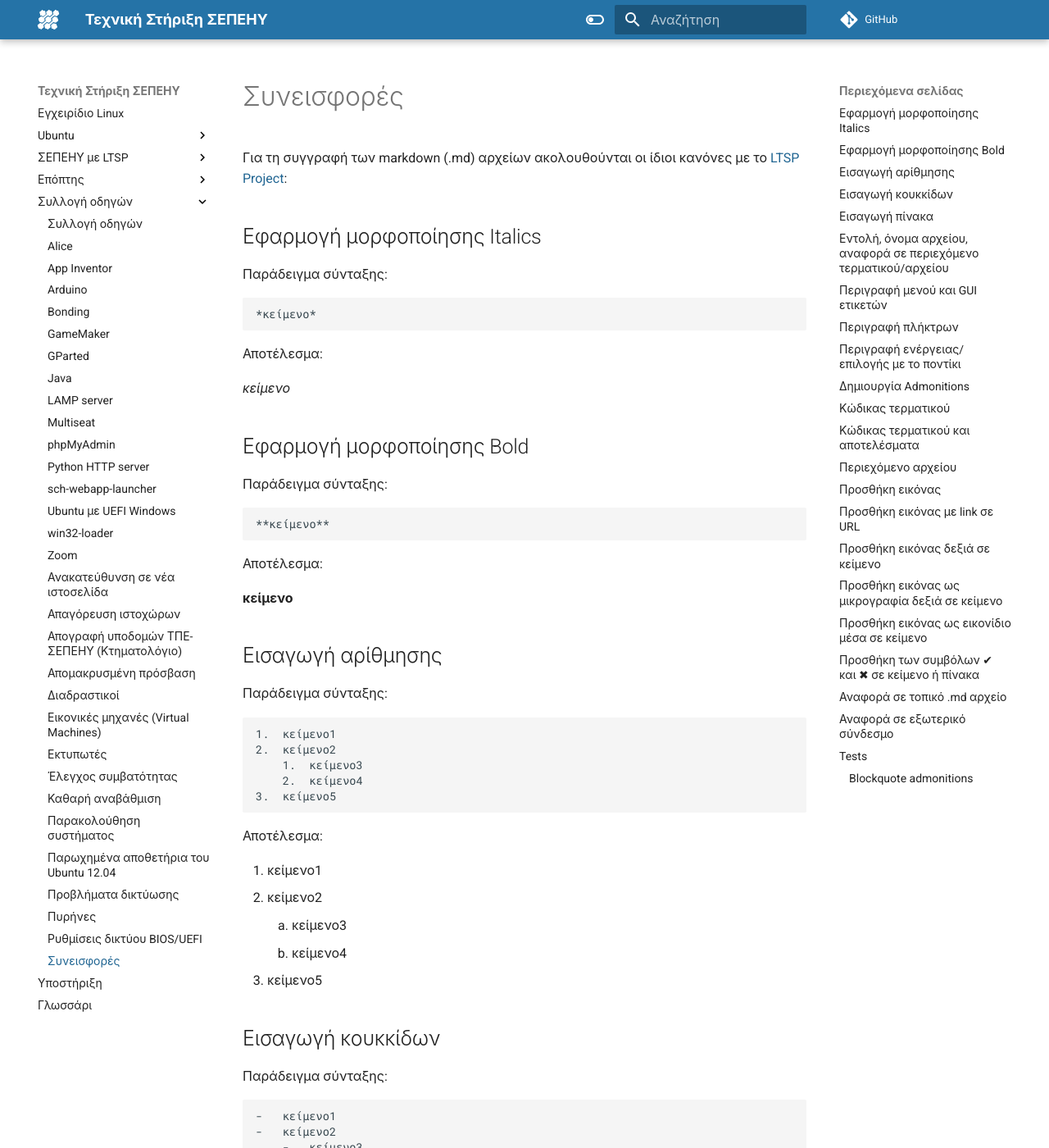
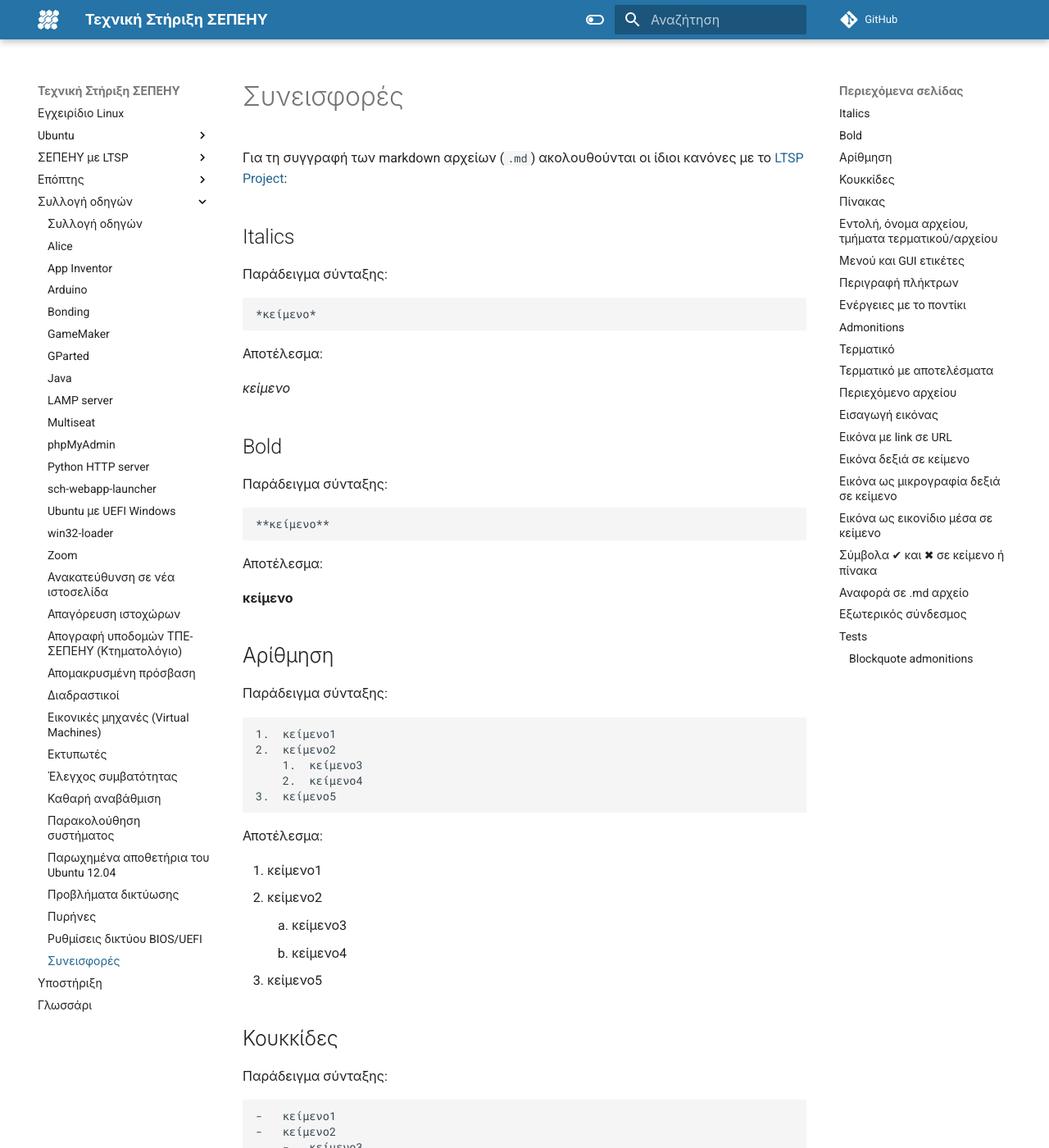
Before and after one commit to siahos/el.ltsp.org, an MkDocs documentation site: the page built from docs/guides/contributing/index.md, in a window 1280 px wide and 1400 px high. Shown: the whole window at 82% size. Built offline with MkDocs 1.6.1 and Material for MkDocs 9.7.7, drawn with Linux system fonts in a browser that asks for light colours; comment, search, counter and statistics services are not loaded; some of the changed text lies outside the part shown.

Commit message:
update contributing

````diff
--- a/docs/guides/contributing/index.md
+++ b/docs/guides/contributing/index.md
@@ -1,9 +1,9 @@
 # Συνεισφορές
 
-Για τη συγγραφή των markdown (.md) αρχείων ακολουθούνται
-οι ίδιοι κανόνες με το [LTSP Project](https://ltsp.org/advanced/markdown/):
+Για τη συγγραφή των markdown αρχείων (`.md`) ακολουθούνται οι ίδιοι κανόνες με
+το [LTSP Project](https://ltsp.org/advanced/markdown/):
 
-## Εφαρμογή μορφοποίησης Italics
+## Italics
 
 Παράδειγμα σύνταξης:
 
@@ -13,7 +13,7 @@
 
 *κείμενο*
 
-## Εφαρμογή μορφοποίησης Bold
+## Bold
 
 Παράδειγμα σύνταξης:
 
@@ -23,7 +23,7 @@
 
 **κείμενο**
 
-## Εισαγωγή αρίθμησης
+## Αρίθμηση
 
 Παράδειγμα σύνταξης:
 
@@ -41,7 +41,7 @@
     2.  κείμενο4
 3.  κείμενο5
 
-## Εισαγωγή κουκκίδων
+## Κουκκίδες
 
 Παράδειγμα σύνταξης:
 
@@ -71,7 +71,7 @@
     αρίθμηση/κουκκίδα περιέχει εικονα, θα πρέπει στο τέλος της συγκεκριμένης
     αρίθμησης/κουκκίδας να προσθέσετε το λεκτικό`{.clear}`.
 
-## Εισαγωγή πίνακα
+## Πίνακας
 
 Παράδειγμα σύνταξης:
 
@@ -99,7 +99,7 @@
         σύμβολο ditto mark: `〃`. Μπορείτε να το αντιγράψετε και από τον πίνακα
         του παραδείγματος.
 
-## Εντολή, όνομα αρχείου, αναφορά σε περιεχόμενο τερματικού/αρχείου
+## Εντολή, όνομα αρχείου, τμήματα τερματικού/αρχείου
 
     `εντολή` (όπου ` βάζουμε backticks)
 
@@ -111,7 +111,7 @@
 
 `gparted`
 
-## Περιγραφή μενού και GUI ετικετών
+## Μενού και GUI ετικέτες
 
     ***κείμενο*** ▸
 
@@ -139,7 +139,7 @@
 
 **`Alt`**+**`Ctrl`**+**`T`**
 
-## Περιγραφή ενέργειας/επιλογής με το ποντίκι
+## Ενέργειες με το ποντίκι
 
 1.  Όταν συνδιάζεται με πλήκτρο:
 
@@ -159,7 +159,7 @@
 
 3.  Σε διαφορετική περίπτωση ΔΕΝ είναι απαραίτητη κάποια μορφοποίηση.
 
-## Δημιουργία Admonitions
+## Admonitions
 
 Παράδειγμα σύνταξης:
 
@@ -190,7 +190,7 @@
 
         `!!! tip clear "Συμβουλή"`
 
-## Κώδικας τερματικού
+## Τερματικό
 
 Παράδειγμα σύνταξης:
 
@@ -204,7 +204,7 @@
 εδώ γράφουμε τις εντολές
 ```
 
-## Κώδικας τερματικού και αποτελέσματα
+## Τερματικό με αποτελέσματα
 
 Παράδειγμα σύνταξης:
 
@@ -242,7 +242,7 @@ $ μπορούμε να χρησιμοποιήσουμε το $
 του αρχείου
 ```
 
-## Προσθήκη εικόνας
+## Εισαγωγή εικόνας
 
 Παράδειγμα σύνταξης:
 
@@ -252,7 +252,7 @@ $ μπορούμε να χρησιμοποιήσουμε το $
 
 ![synaptic.png](synaptic.png)
 
-## Προσθήκη εικόνας με link σε URL
+## Εικόνα με link σε URL
 
 Παράδειγμα σύνταξης:
 
@@ -262,7 +262,7 @@ $ μπορούμε να χρησιμοποιήσουμε το $
 
 [![](synaptic.png)](https://ts.sch.gr/docs/linux/ubuntu/software/#χρήση-του-synaptic)
 
-## Προσθήκη εικόνας δεξιά σε κείμενο
+## Εικόνα δεξιά σε κείμενο
 
 Παράδειγμα σύνταξης:
 
@@ -280,7 +280,7 @@ $ μπορούμε να χρησιμοποιήσουμε το $
 Για να αναζητήσετε το λογισμικό που σας ενδιαφέρει,
 χρησιμοποιήστε το κουμπί ***Αναζήτηση*** της γραμμής εργαλείων.
 
-## Προσθήκη εικόνας ως μικρογραφία δεξιά σε κείμενο
+## Εικόνα ως μικρογραφία δεξιά σε κείμενο
 
 Παράδειγμα σύνταξης:
 
@@ -298,7 +298,7 @@ $ μπορούμε να χρησιμοποιήσουμε το $
 Για να αναζητήσετε το λογισμικό που σας ενδιαφέρει,
 χρησιμοποιήστε το κουμπί ***Αναζήτηση*** της γραμμής εργαλείων.
 
-## Προσθήκη εικόνας ως εικονίδιο μέσα σε κείμενο
+## Εικόνα ως εικονίδιο μέσα σε κείμενο
 
 Παράδειγμα σύνταξης:
 
@@ -317,7 +317,7 @@ $ μπορούμε να χρησιμοποιήσουμε το $
 !!! warning "Προσοχή"
     Σε όλα τα παραδείγματα η εικόνα `synaptic.png` βρίσκεται στον ίδιο φάκελο με το `contributing.md`.
 
-## Προσθήκη των συμβόλων ✔ και ✖ σε κείμενο ή πίνακα
+## Σύμβολα ✔ και ✖ σε κείμενο ή πίνακα
 
 Παράδειγμα σύνταξης:
 
@@ -339,9 +339,9 @@ $ μπορούμε να χρησιμοποιήσουμε το $
         ```
 !!! tip "Συμβουλή"
     Για εύκολη αντιγραφή των συμβόλων χρησιμοποιήστε αυτά της επικεφαλίδας
-    ***Προσθήκη των συμβόλων ✔ και ✖ σε κείμενο ή πίνακα***.
+    ***Σύμβολα ✔ και ✖ σε κείμενο ή πίνακα***.
 
-## Αναφορά σε τοπικό .md αρχείο
+## Αναφορά σε .md αρχείο
 
 Παράδειγμα σύνταξης:
 
@@ -378,7 +378,7 @@ $ μπορούμε να χρησιμοποιήσουμε το $
         [Εγκατάσταση Λογισμικού - Χρήση του Synaptic](../../ubuntu/software.md#use-of-synaptic)
 
 
-## Αναφορά σε εξωτερικό σύνδεσμο
+## Εξωτερικός σύνδεσμος
 
 1.  Παράδειγμα σύνταξης:
 
````
